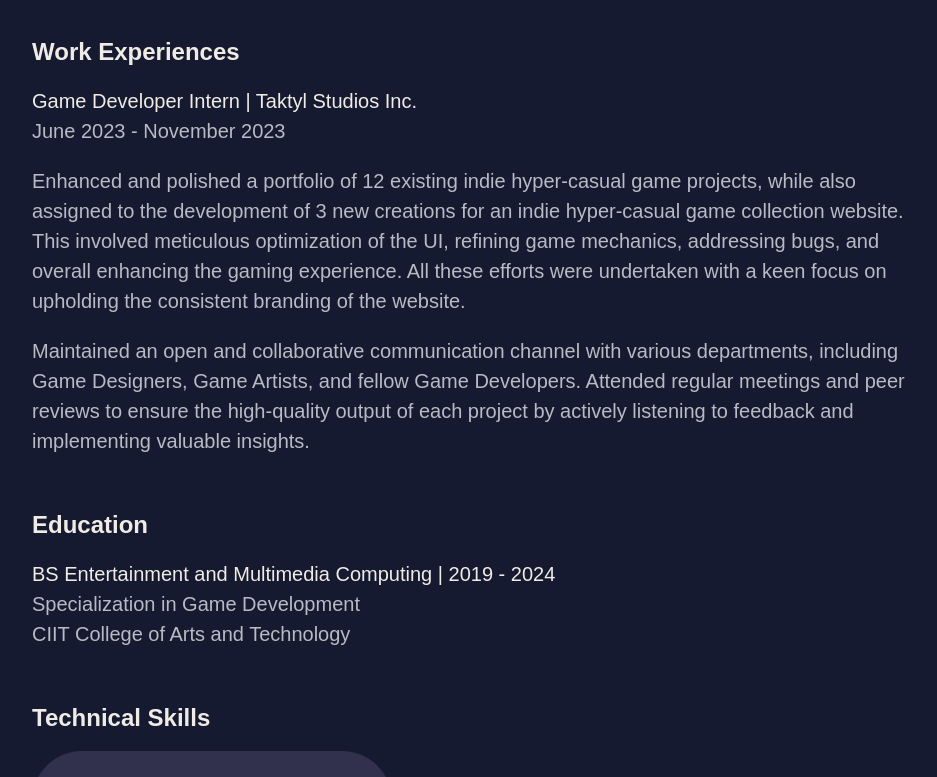
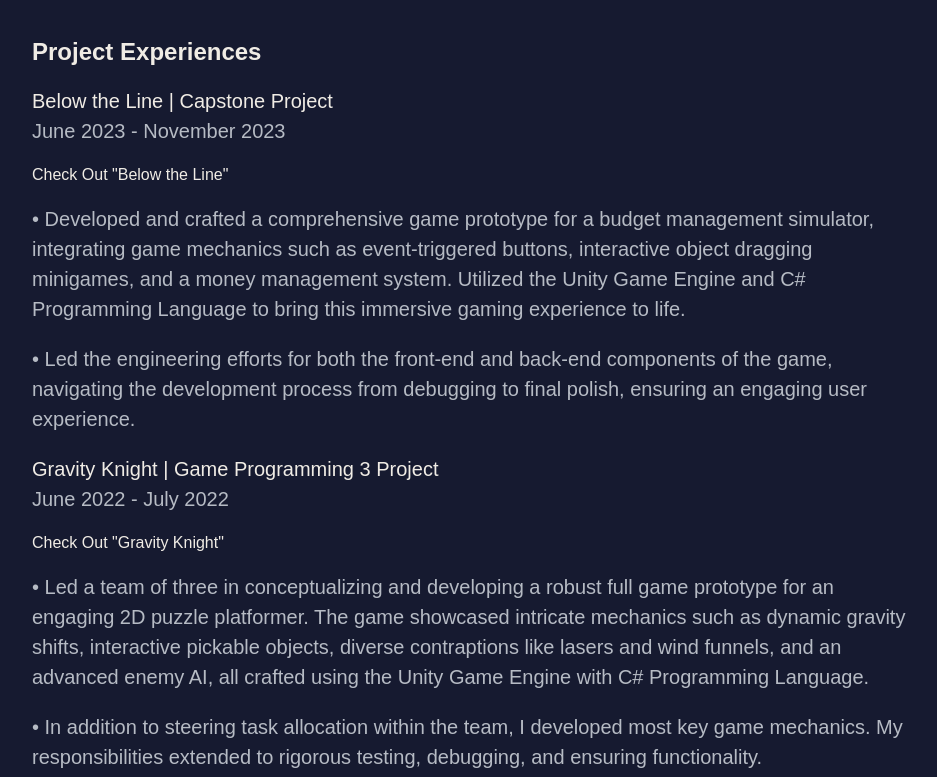
Before and after one commit to notkyleleo/Kyle-Leo-Abelgas.github.io, a plain HTML site: page resume.html in a window 1280 px wide. Shown: the part 634-1411 px from the top of the page, without its empty margins (26-963 px from the left). Drawn offline with Linux system fonts and the light colour scheme.

Commit message:
Resume Changes
- Added Project Experiences

```diff
--- a/resume.html
+++ b/resume.html
@@ -39,19 +39,54 @@
         </div>
         <div class="aboutme">
             <div class="heading">
+                <h2>Project Experiences</h2>
+                <p>
+                    <span class="fontchange">Below the Line | Capstone Project</span><br>
+                    June 2023 - November 2023
+                </p>
+                <a href="https://kla-games.itch.io/below-the-line" class="linkedTextSmall" download>Check Out "Below the Line"</a>
+                <p>
+                    • Developed and crafted a comprehensive game prototype for a budget management simulator, integrating game
+                    mechanics such as event-triggered buttons, interactive object dragging minigames, and a money management
+                    system. Utilized the Unity Game Engine and C# Programming Language to bring this immersive gaming
+                    experience to life.
+                </p>
+                <p>
+                    • Led the engineering efforts for both the front-end and back-end components of the game, navigating the
+                    development process from debugging to final polish, ensuring an engaging user experience.
+                </p>
+                <p>
+                    <span class="fontchange">Gravity Knight | Game Programming 3 Project</span><br>
+                    June 2022 - July 2022
+                </p>
+                <a href="https://kla-games.itch.io/gravity-knight" class="linkedTextSmall" download>Check Out "Gravity Knight"</a>
+                <p>
+                    • Led a team of three in conceptualizing and developing a robust full game prototype for an engaging 2D puzzle
+                    platformer. The game showcased intricate mechanics such as dynamic gravity shifts, interactive pickable
+                    objects, diverse contraptions like lasers and wind funnels, and an advanced enemy AI, all crafted using the
+                    Unity Game Engine with C# Programming Language.
+                </p>
+                <p>
+                    • In addition to steering task allocation within the team, I developed most key game mechanics. My responsibilities
+                    extended to rigorous testing, debugging, and ensuring functionality.
+                </p>
+            </div>
+        </div>
+        <div class="aboutme">
+            <div class="heading">
                 <h2>Work Experiences</h2>
                 <p>
                     <span class="fontchange">Game Developer Intern | Taktyl Studios Inc.</span><br>
                     June 2023 - November 2023
                 </p>
                 <p>
-                    Enhanced and polished a portfolio of 12 existing indie hyper-casual game projects, while also assigned to the
+                    • Enhanced and polished a portfolio of 12 existing indie hyper-casual game projects, while also assigned to the
                     development of 3 new creations for an indie hyper-casual game collection website. This involved meticulous
                     optimization of the UI, refining game mechanics, addressing bugs, and overall enhancing the gaming experience.
                     All these efforts were undertaken with a keen focus on upholding the consistent branding of the website.
                 </p>
                 <p>
-                    Maintained an open and collaborative communication channel with various departments, including Game Designers,
+                    • Maintained an open and collaborative communication channel with various departments, including Game Designers,
                     Game Artists, and fellow Game Developers. Attended regular meetings and peer reviews to ensure the high-quality
                     output of each project by actively listening to feedback and implementing valuable insights.
                 </p>
```
Also changed, not shown: 1 other file.
